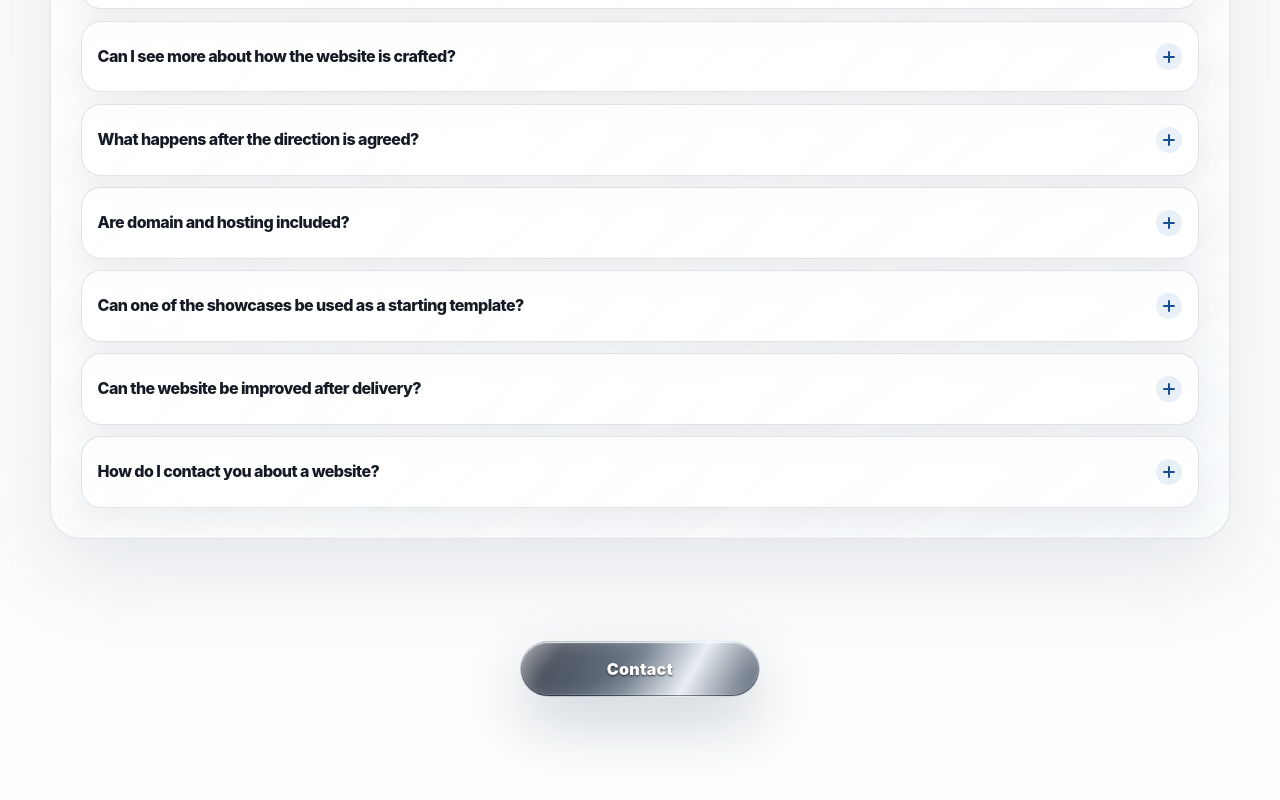
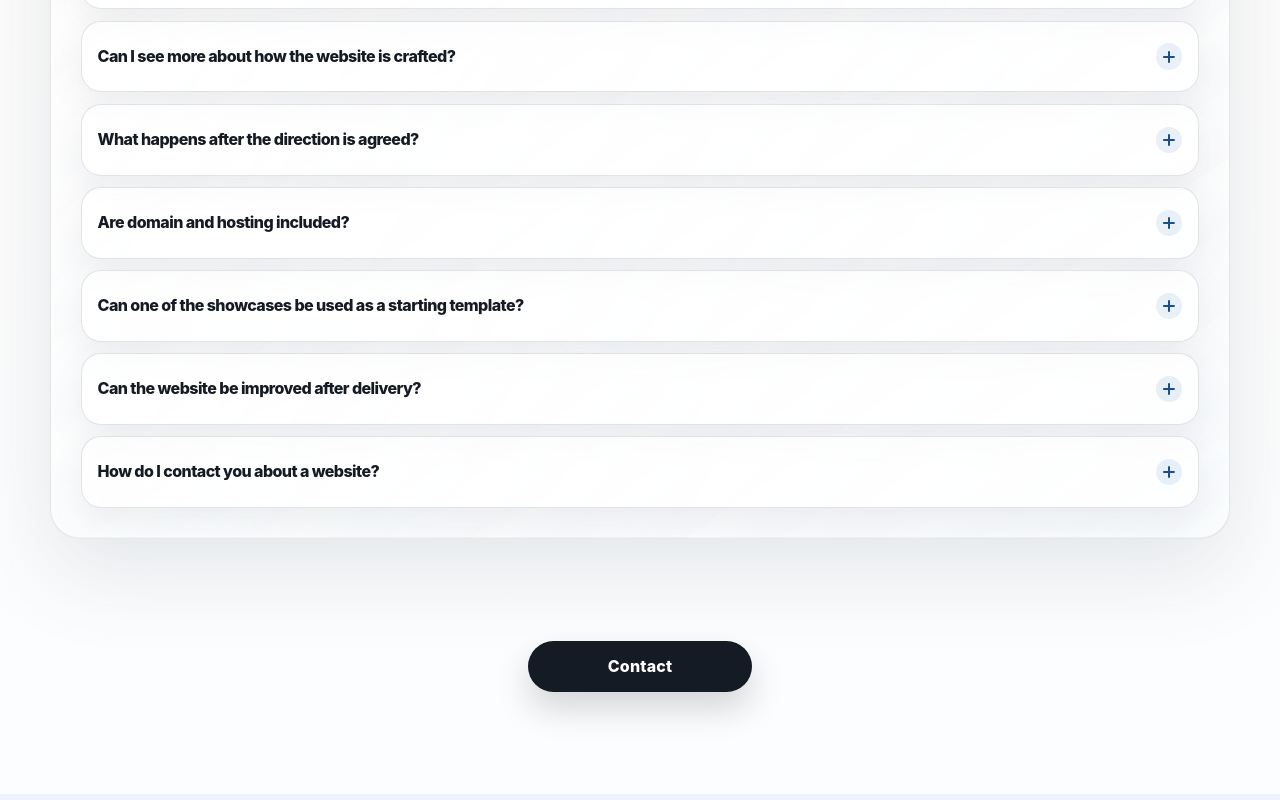
Before and after one commit to KrabbyKappa/websites-lucakosowski, an Astro site: page / in a window 1280 px wide. Shown: the part 1424-2224 px from the top of the page. Built offline with nearby package versions, Linux system fonts and the light colour scheme; Astro itself is replaced by a stand-in of ours.

Commit message:
Normalize service contact CTA reveal

```diff
--- a/docs/styles.css
+++ b/docs/styles.css
@@ -739,81 +739,37 @@
   z-index: 2;
 }
 
-.metal-contact-cta {
-  --reflection-cycle: 3.4s;
-  position: relative;
-  isolation: isolate;
+.service-bottom-cta--scroll-gated {
+  display: none;
+}
+
+.service-bottom-cta--scroll-gated.is-visible {
+  display: flex;
+}
+
+.service-contact-cta {
   display: inline-flex;
   align-items: center;
   justify-content: center;
-  min-width: min(100%, 15rem);
-  padding: clamp(0.92rem, 2vw, 1.08rem) clamp(2rem, 5vw, 3.2rem);
-  overflow: hidden;
-  border: 1px solid rgba(236, 242, 248, 0.74);
+  min-width: min(100%, 14rem);
+  padding: clamp(0.9rem, 2vw, 1.02rem) clamp(2rem, 5vw, 3rem);
+  border: 1px solid rgba(21, 27, 36, 0.92);
   border-radius: 999px;
-  background:
-    linear-gradient(145deg, rgba(255,255,255,0.34), rgba(255,255,255,0) 32%, rgba(255,255,255,0.18) 62%, rgba(255,255,255,0.02)),
-    linear-gradient(120deg, #101722 0%, #283241 19%, #778392 36%, #e7edf3 48%, #596575 61%, #202a38 78%, #111923 100%);
-  background-size: 220% 220%, 180% 180%;
+  background: var(--text);
   color: #fff;
-  font-weight: 920;
-  letter-spacing: 0.018em;
+  font-weight: 850;
+  letter-spacing: 0.012em;
+  line-height: 1;
   text-decoration: none;
-  text-shadow: 0 1px 2px rgba(0,0,0,0.72);
-  box-shadow:
-    0 24px 62px rgba(36,49,70,0.22),
-    inset 0 1px 0 rgba(255,255,255,0.78),
-    inset 0 -1px 0 rgba(8,13,22,0.48);
-  animation: metalContactSurface var(--reflection-cycle) ease-in-out infinite alternate;
-}
-
-.metal-contact-cta span {
-  position: relative;
-  z-index: 2;
-}
-
-.metal-contact-cta::before {
-  content: '';
-  position: absolute;
-  inset: -160% -55%;
-  z-index: 1;
-  pointer-events: none;
-  background: linear-gradient(115deg, transparent 38%, rgba(255,255,255,0.82) 47%, rgba(255,255,255,0.22) 53%, transparent 64%);
-  transform: translateX(-28%) rotate(9deg);
-  opacity: 0.72;
-  mix-blend-mode: screen;
-  animation: metalContactSweep var(--reflection-cycle) ease-in-out infinite alternate;
-}
-
-.metal-contact-cta::after {
-  content: '';
-  position: absolute;
-  inset: 1px;
-  z-index: 0;
-  pointer-events: none;
-  border-radius: inherit;
-  border: 1px solid rgba(255,255,255,0.20);
-  box-shadow: inset 0 0 18px rgba(255,255,255,0.16);
-}
-
-.metal-contact-cta:hover,
-.metal-contact-cta:focus-visible {
+  box-shadow: 0 16px 34px rgba(21, 27, 36, 0.18);
+}
+
+.service-contact-cta:hover,
+.service-contact-cta:focus-visible {
+  background: #243142;
+  border-color: #243142;
   color: #fff;
-  transform: translateY(-2px);
-  box-shadow:
-    0 30px 72px rgba(36,49,70,0.28),
-    inset 0 1px 0 rgba(255,255,255,0.88),
-    inset 0 -1px 0 rgba(8,13,22,0.50);
-}
-
-@keyframes metalContactSurface {
-  0% { background-position: 0% 50%, 0% 50%; }
-  100% { background-position: 100% 50%, 100% 50%; }
-}
-
-@keyframes metalContactSweep {
-  0% { transform: translateX(-34%) rotate(9deg); opacity: 0.46; }
-  100% { transform: translateX(34%) rotate(9deg); opacity: 0.88; }
+  box-shadow: 0 18px 38px rgba(21, 27, 36, 0.20);
 }
 
 #contact {
@@ -939,9 +895,7 @@
     scroll-behavior: auto !important;
   }
 
-  .process-sparkle,
-  .metal-contact-cta,
-  .metal-contact-cta::before {
+  .process-sparkle {
     animation: none !important;
   }
 
--- a/public/styles.css
+++ b/public/styles.css
@@ -739,81 +739,37 @@
   z-index: 2;
 }
 
-.metal-contact-cta {
-  --reflection-cycle: 3.4s;
-  position: relative;
-  isolation: isolate;
+.service-bottom-cta--scroll-gated {
+  display: none;
+}
+
+.service-bottom-cta--scroll-gated.is-visible {
+  display: flex;
+}
+
+.service-contact-cta {
   display: inline-flex;
   align-items: center;
   justify-content: center;
-  min-width: min(100%, 15rem);
-  padding: clamp(0.92rem, 2vw, 1.08rem) clamp(2rem, 5vw, 3.2rem);
-  overflow: hidden;
-  border: 1px solid rgba(236, 242, 248, 0.74);
+  min-width: min(100%, 14rem);
+  padding: clamp(0.9rem, 2vw, 1.02rem) clamp(2rem, 5vw, 3rem);
+  border: 1px solid rgba(21, 27, 36, 0.92);
   border-radius: 999px;
-  background:
-    linear-gradient(145deg, rgba(255,255,255,0.34), rgba(255,255,255,0) 32%, rgba(255,255,255,0.18) 62%, rgba(255,255,255,0.02)),
-    linear-gradient(120deg, #101722 0%, #283241 19%, #778392 36%, #e7edf3 48%, #596575 61%, #202a38 78%, #111923 100%);
-  background-size: 220% 220%, 180% 180%;
+  background: var(--text);
   color: #fff;
-  font-weight: 920;
-  letter-spacing: 0.018em;
+  font-weight: 850;
+  letter-spacing: 0.012em;
+  line-height: 1;
   text-decoration: none;
-  text-shadow: 0 1px 2px rgba(0,0,0,0.72);
-  box-shadow:
-    0 24px 62px rgba(36,49,70,0.22),
-    inset 0 1px 0 rgba(255,255,255,0.78),
-    inset 0 -1px 0 rgba(8,13,22,0.48);
-  animation: metalContactSurface var(--reflection-cycle) ease-in-out infinite alternate;
-}
-
-.metal-contact-cta span {
-  position: relative;
-  z-index: 2;
-}
-
-.metal-contact-cta::before {
-  content: '';
-  position: absolute;
-  inset: -160% -55%;
-  z-index: 1;
-  pointer-events: none;
-  background: linear-gradient(115deg, transparent 38%, rgba(255,255,255,0.82) 47%, rgba(255,255,255,0.22) 53%, transparent 64%);
-  transform: translateX(-28%) rotate(9deg);
-  opacity: 0.72;
-  mix-blend-mode: screen;
-  animation: metalContactSweep var(--reflection-cycle) ease-in-out infinite alternate;
-}
-
-.metal-contact-cta::after {
-  content: '';
-  position: absolute;
-  inset: 1px;
-  z-index: 0;
-  pointer-events: none;
-  border-radius: inherit;
-  border: 1px solid rgba(255,255,255,0.20);
-  box-shadow: inset 0 0 18px rgba(255,255,255,0.16);
-}
-
-.metal-contact-cta:hover,
-.metal-contact-cta:focus-visible {
+  box-shadow: 0 16px 34px rgba(21, 27, 36, 0.18);
+}
+
+.service-contact-cta:hover,
+.service-contact-cta:focus-visible {
+  background: #243142;
+  border-color: #243142;
   color: #fff;
-  transform: translateY(-2px);
-  box-shadow:
-    0 30px 72px rgba(36,49,70,0.28),
-    inset 0 1px 0 rgba(255,255,255,0.88),
-    inset 0 -1px 0 rgba(8,13,22,0.50);
-}
-
-@keyframes metalContactSurface {
-  0% { background-position: 0% 50%, 0% 50%; }
-  100% { background-position: 100% 50%, 100% 50%; }
-}
-
-@keyframes metalContactSweep {
-  0% { transform: translateX(-34%) rotate(9deg); opacity: 0.46; }
-  100% { transform: translateX(34%) rotate(9deg); opacity: 0.88; }
+  box-shadow: 0 18px 38px rgba(21, 27, 36, 0.20);
 }
 
 #contact {
@@ -939,9 +895,7 @@
     scroll-behavior: auto !important;
   }
 
-  .process-sparkle,
-  .metal-contact-cta,
-  .metal-contact-cta::before {
+  .process-sparkle {
     animation: none !important;
   }
 
--- a/src/pages/index.astro
+++ b/src/pages/index.astro
@@ -153,14 +153,30 @@
       </div>
     </section>
 
-    <section class="service-bottom-cta" aria-label="Contact Luca about a website">
-      <a class="metal-contact-cta" href="/contact/"><span>Contact</span></a>
+    <section class="service-bottom-cta service-bottom-cta--scroll-gated" aria-label="Contact Luca about a website" data-scroll-reveal-cta aria-hidden="true">
+      <a class="service-contact-cta" href="/contact/">Contact</a>
     </section>
 
   </main>
 
   <script is:inline>
     (() => {
+      const scrollRevealCta = document.querySelector('[data-scroll-reveal-cta]');
+      if (scrollRevealCta) {
+        let scrollRevealTimer = 0;
+        const showScrollRevealCta = () => {
+          scrollRevealCta.classList.add('is-visible');
+          scrollRevealCta.removeAttribute('aria-hidden');
+        };
+        const scheduleScrollRevealCta = () => {
+          if (scrollRevealTimer || scrollRevealCta.classList.contains('is-visible') || window.scrollY < 24) return;
+          scrollRevealTimer = window.setTimeout(showScrollRevealCta, 1500);
+          window.removeEventListener('scroll', scheduleScrollRevealCta);
+        };
+        window.addEventListener('scroll', scheduleScrollRevealCta, { passive: true });
+        scheduleScrollRevealCta();
+      }
+
       const lavaLayer = document.querySelector('[data-lava-lamp-bg]');
       const lavaCanvas = lavaLayer?.querySelector('[data-lava-canvas]');
       const lavaMotionQuery = window.matchMedia('(prefers-reduced-motion: reduce)');
```
Also changed, not shown: docs/index.html (+18 -2 lines), 1 other file.
